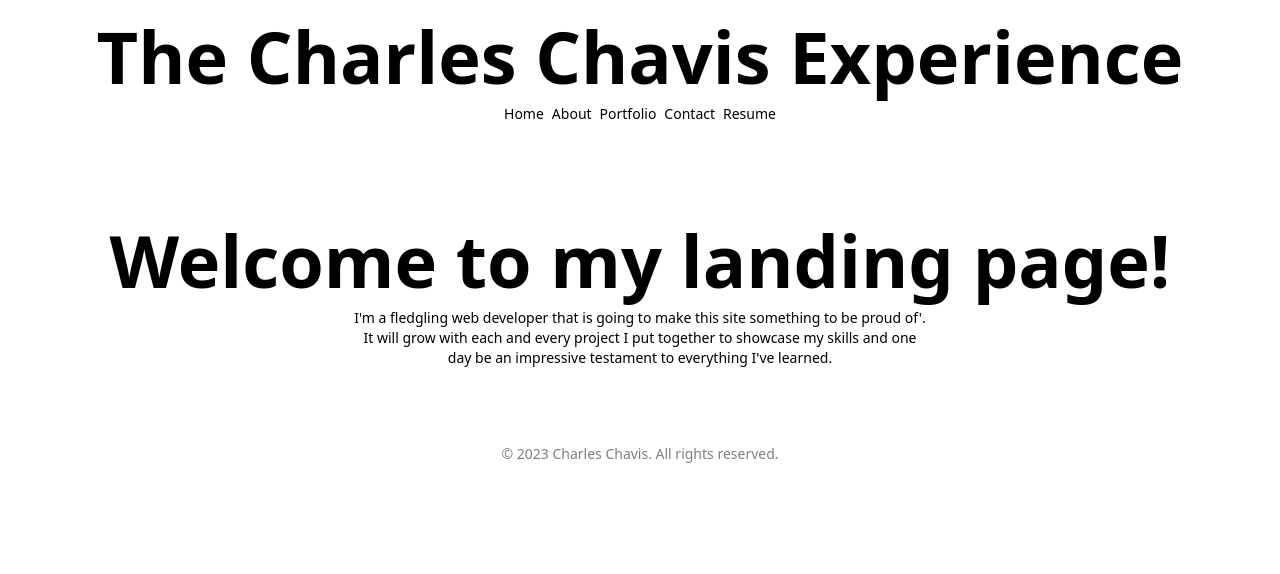
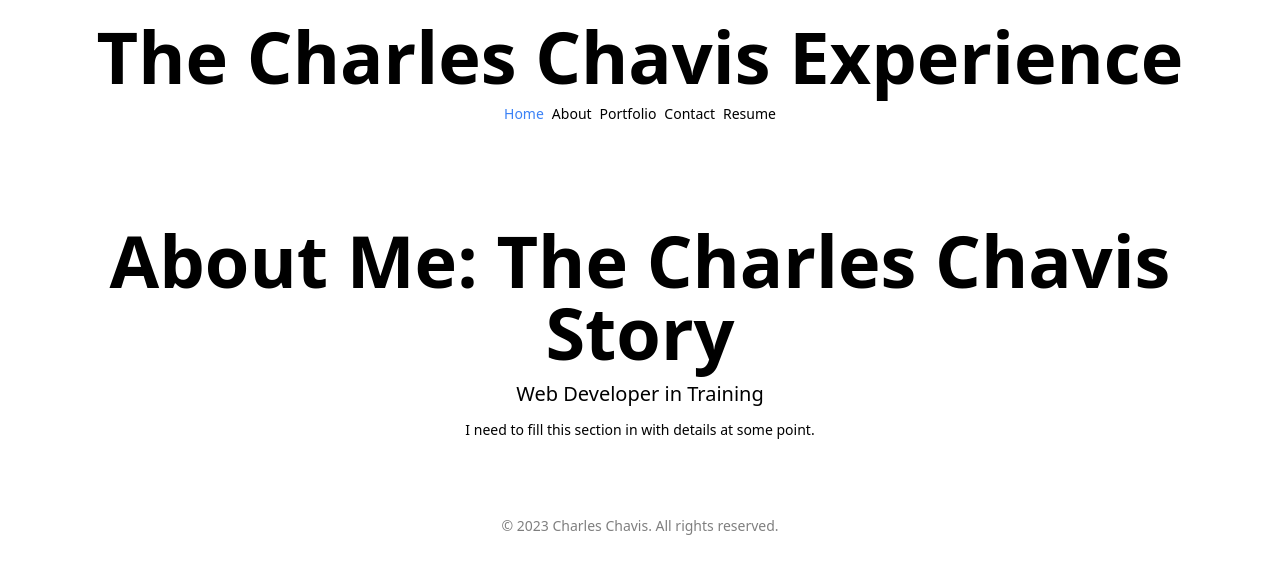
Before and after one commit to chavisca/CCReactPortfolio, a React (Vite) app in the folder CCReactPortfolio/: page / in a window 1280 px wide. Shown: the top 574 px of the page. Built offline with nearby package versions, Linux system fonts and the light colour scheme.

Commit message:
removed homepage and set root page to About section, added active link highlighting, updated navbar

```diff
--- a/CCReactPortfolio/src/components/navbar.jsx
+++ b/CCReactPortfolio/src/components/navbar.jsx
@@ -2,13 +2,15 @@ import { Link, useLocation } from 'react-router-dom';
 
 function navbar() {
   const currentPage = useLocation().pathname;
+
+  const activeLinkClass = 'text-blue-500';
 
   return (
     <ul className="flex flex-wrap gap-2 flex-row items-center justify-center text-sm md: text-md">
       <li className="nav-item">
         <Link
           to="/"
-          className={currentPage === '/' ? 'nav-link active' : 'nav-link'}
+          className={currentPage === '/' ? `nav-link ${activeLinkClass}` : 'nav-link'}
         >
           Home
         </Link>
@@ -16,7 +18,7 @@ function navbar() {
       <li className="nav-item">
         <Link
           to="/About"
-          className={currentPage === '/About' ? 'nav-link active' : 'nav-link'}
+          className={currentPage === '/About' ? `nav-link ${activeLinkClass}` : 'nav-link'}
         >
           About
         </Link>
@@ -24,7 +26,7 @@ function navbar() {
       <li className="nav-item">
         <Link
           to="/Portfolio"
-          className={currentPage === '/Portfolio' ? 'nav-link active' : 'nav-link'}
+          className={currentPage === '/Portfolio' ? `nav-link ${activeLinkClass}` : 'nav-link'}
         >
           Portfolio
         </Link>
@@ -32,7 +34,7 @@ function navbar() {
       <li className="nav-item">
         <Link
           to="/Contact"
-          className={currentPage === '/Contact' ? 'nav-link active' : 'nav-link'}
+          className={currentPage === '/Contact' ? `nav-link ${activeLinkClass}` : 'nav-link'}
         >
           Contact
         </Link>
@@ -40,7 +42,7 @@ function navbar() {
       <li className="nav-item">
         <Link
           to="/Resume"
-          className={currentPage === '/Resume' ? 'nav-link active' : 'nav-link'}
+          className={currentPage === '/Resume' ? `nav-link ${activeLinkClass}` : 'nav-link'}
         >
           Resume
         </Link>
--- a/CCReactPortfolio/src/main.jsx
+++ b/CCReactPortfolio/src/main.jsx
@@ -5,7 +5,6 @@ import './index.css';
 
 import App from './App.jsx';
 import Error from './pages/Error.jsx';
-import Home from './pages/Home';
 import About from './pages/About';
 import Contact from './pages/Contact';
 import Portfolio from './pages/Portfolio';
@@ -19,10 +18,6 @@ const router = createBrowserRouter([
     children: [
       {
         index: true,
-        element: <Home />,
-      },
-      {
-        path: '/About',
         element: <About />,
       },
       {
--- a/CCReactPortfolio/src/pages/Home.jsx
+++ /dev/null
@@ -1,8 +0,0 @@
-export default function Home() {
-    return (
-      <div className="flex items-center justify-center flex-col text-center pt-20 pb-6">
-        <h1 className="text-4xl md:text-7xl mb-1 md:mb-3 font-bold text-center">Welcome to my landing page!</h1>
-            <p className="text-sm max-w-xl mb-6 font-md">I'm a fledgling web developer that is going to make this site something to be proud of'.  It will grow with each and every project I put together to showcase my skills and one day be an impressive testament to everything I've learned.</p>
-      </div>
-    );
-  }
```
Also changed, not shown: 1 other file (tests, documents, lock files or other folders).
